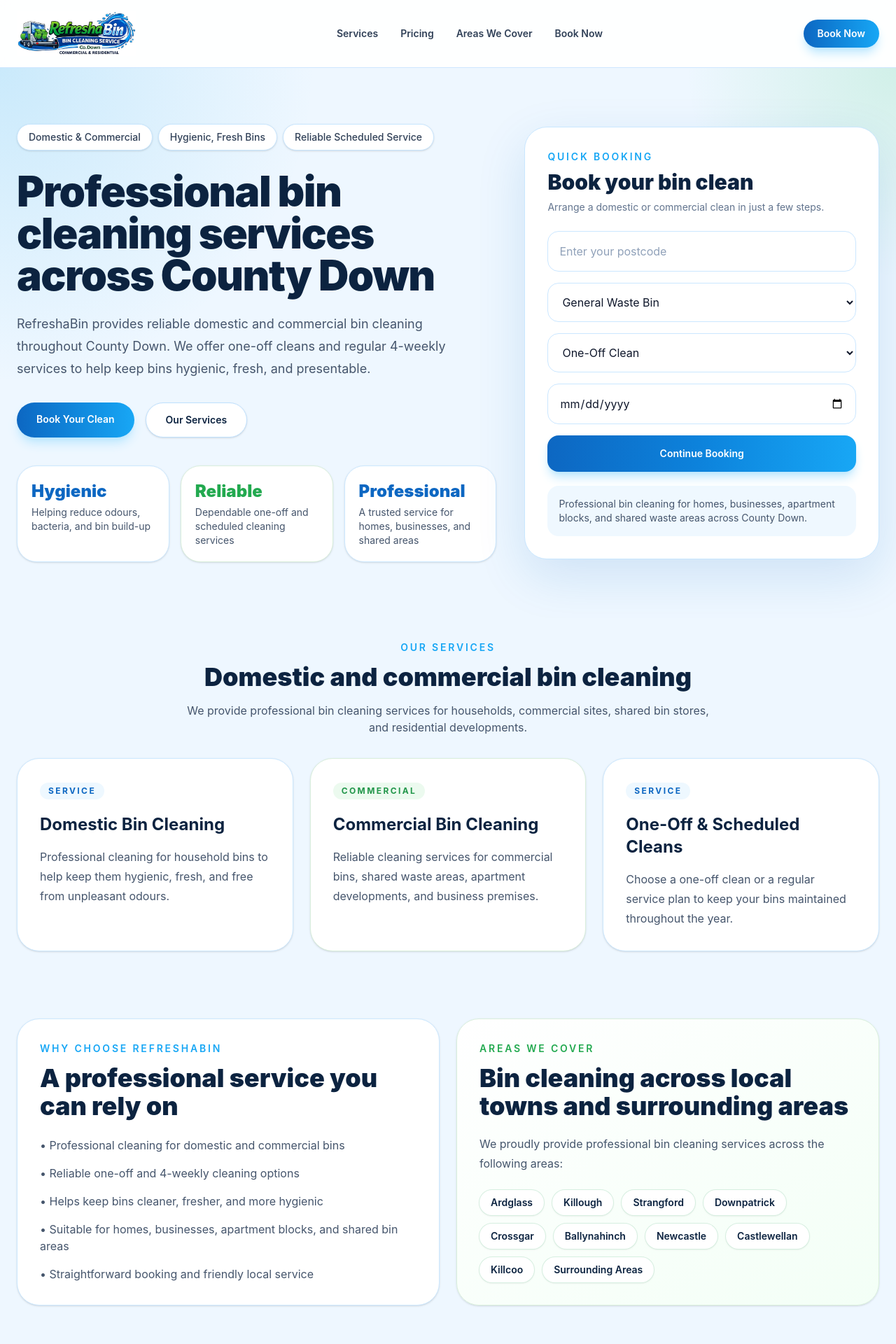
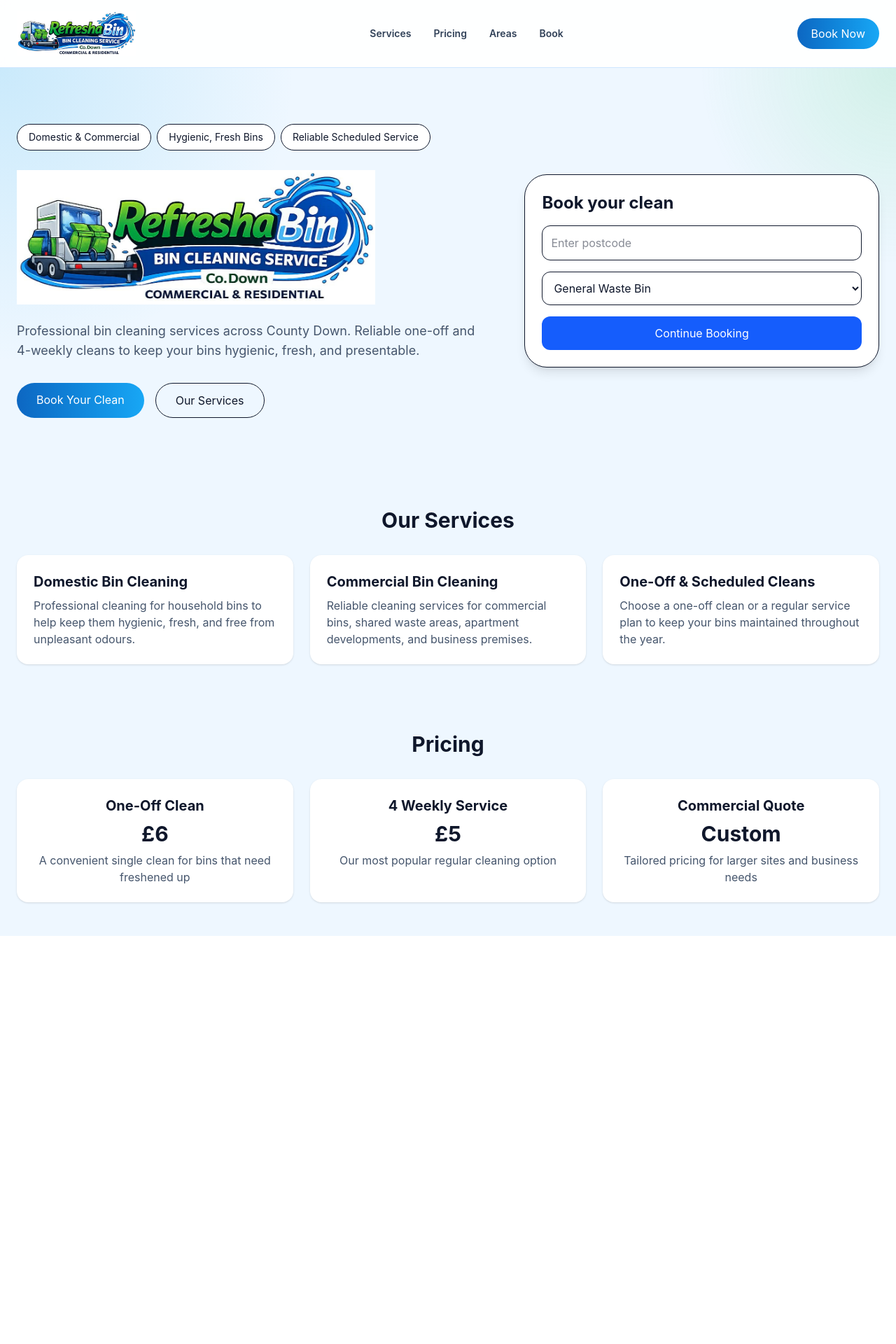
Before and after one commit to MaviUK/refreshabin, a React (Vite) app: page / in a window 1280 px wide. Shown: the top 1920 px of the page at 70% size. After the commit the page ends 1337 px from the top, so only its background shows below. Built offline with nearby package versions, Linux system fonts and the light colour scheme.

Commit message:
Refactor App.jsx layout and improve styling

```diff
--- a/src/App.jsx
+++ b/src/App.jsx
@@ -28,273 +28,133 @@ export default function App() {
 
   return (
     <div className="min-h-screen bg-[#eef7ff] pb-24 text-slate-900 md:pb-0">
+
+      {/* HEADER */}
       <header className="sticky top-0 z-20 border-b border-[#cfe7ff] bg-white/90 backdrop-blur">
         <div className="mx-auto flex max-w-7xl items-center justify-between px-6 py-4">
-          <div className="flex items-center gap-4">
-            <img src="/logo.jpeg" alt="RefreshaBin logo" className="h-14 w-auto sm:h-16" />
-          </div>
+          <img src="/logo.jpeg" alt="RefreshaBin logo" className="h-14 sm:h-16" />
 
           <nav className="hidden items-center gap-8 text-sm font-semibold text-slate-700 md:flex">
-            <a href="#services" className="transition hover:text-[#0b67c2]">Services</a>
-            <a href="#pricing" className="transition hover:text-[#0b67c2]">Pricing</a>
-            <a href="#areas" className="transition hover:text-[#0b67c2]">Areas We Cover</a>
-            <a href="#book" className="transition hover:text-[#0b67c2]">Book Now</a>
+            <a href="#services" className="hover:text-[#0b67c2]">Services</a>
+            <a href="#pricing" className="hover:text-[#0b67c2]">Pricing</a>
+            <a href="#areas" className="hover:text-[#0b67c2]">Areas</a>
+            <a href="#book" className="hover:text-[#0b67c2]">Book</a>
           </nav>
 
-          <a
-            href="#book"
-            className="rounded-full bg-gradient-to-r from-[#0d67c2] to-[#18a7f5] px-5 py-2.5 text-sm font-semibold text-white shadow-lg shadow-sky-200"
-          >
+          <a href="#book" className="rounded-full bg-gradient-to-r from-[#0d67c2] to-[#18a7f5] px-5 py-2.5 text-white">
             Book Now
           </a>
         </div>
       </header>
 
+      {/* HERO */}
       <section className="relative overflow-hidden">
         <div className="absolute inset-0 bg-[radial-gradient(circle_at_top_right,_rgba(34,197,94,0.14),_transparent_20%),radial-gradient(circle_at_top_left,_rgba(14,165,233,0.16),_transparent_30%)]" />
 
         <div className="relative mx-auto grid max-w-7xl gap-10 px-6 py-14 lg:grid-cols-[1.15fr_0.85fr] lg:items-center lg:py-20">
+
           <div>
-            <div className="inline-flex flex-wrap gap-2">
+            <div className="flex flex-wrap gap-2">
               {highlights.map((item) => (
-                <span
-                  key={item}
-                  className="rounded-full border border-[#c8e6ff] bg-white px-4 py-2 text-sm font-medium text-slate-700 shadow-sm"
-                >
+                <span key={item} className="rounded-full border bg-white px-4 py-2 text-sm">
                   {item}
                 </span>
               ))}
             </div>
 
-            <h1 className="mt-7 max-w-3xl text-5xl font-black tracking-tight text-[#0c2340] sm:text-6xl">
-              Professional bin cleaning services across County Down
-            </h1>
+            {/* 🔥 LOGO INSTEAD OF HEADING */}
+            <img
+              src="/logo.jpeg"
+              alt="RefreshaBin logo"
+              className="mt-7 w-full max-w-md sm:max-w-lg mx-auto lg:mx-0"
+            />
 
-            <p className="mt-6 max-w-2xl text-lg leading-8 text-slate-600">
-              RefreshaBin provides reliable domestic and commercial bin cleaning throughout County Down.
-              We offer one-off cleans and regular 4-weekly services to help keep bins hygienic, fresh, and presentable.
+            <p className="mt-6 max-w-2xl text-lg text-slate-600">
+              Professional bin cleaning services across County Down.
+              Reliable one-off and 4-weekly cleans to keep your bins hygienic, fresh, and presentable.
             </p>
 
-            <div className="mt-8 flex flex-wrap gap-4">
-              <a
-                href="#book"
-                className="rounded-full bg-gradient-to-r from-[#0d67c2] to-[#18a7f5] px-7 py-3.5 text-sm font-semibold text-white shadow-lg shadow-sky-200"
-              >
+            <div className="mt-8 flex gap-4">
+              <a href="#book" className="rounded-full bg-gradient-to-r from-[#0d67c2] to-[#18a7f5] px-7 py-3 text-white">
                 Book Your Clean
               </a>
-              <a
-                href="#services"
-                className="rounded-full border border-[#bfe1ff] bg-white px-7 py-3.5 text-sm font-semibold text-[#0c2340] shadow-sm"
-              >
+              <a href="#services" className="rounded-full border px-7 py-3">
                 Our Services
               </a>
             </div>
+          </div>
 
-            <div className="mt-10 grid gap-4 sm:grid-cols-3">
-              <div className="rounded-[1.75rem] border border-[#cce8ff] bg-white p-5 shadow-sm">
-                <div className="text-2xl font-black text-[#0d67c2]">Hygienic</div>
-                <div className="mt-1 text-sm text-slate-600">Helping reduce odours, bacteria, and bin build-up</div>
-              </div>
-              <div className="rounded-[1.75rem] border border-[#d9efdc] bg-white p-5 shadow-sm">
-                <div className="text-2xl font-black text-[#22a94f]">Reliable</div>
-                <div className="mt-1 text-sm text-slate-600">Dependable one-off and scheduled cleaning services</div>
-              </div>
-              <div className="rounded-[1.75rem] border border-[#cce8ff] bg-white p-5 shadow-sm">
-                <div className="text-2xl font-black text-[#0d67c2]">Professional</div>
-                <div className="mt-1 text-sm text-slate-600">A trusted service for homes, businesses, and shared areas</div>
-              </div>
+          {/* BOOKING CARD */}
+          <div id="book" className="rounded-[2rem] border bg-white p-6 shadow-lg">
+            <h2 className="text-2xl font-bold">Book your clean</h2>
+
+            <div className="mt-4 space-y-4">
+              <input className="w-full border rounded-xl p-3" placeholder="Enter postcode" />
+              <select className="w-full border rounded-xl p-3">
+                <option>General Waste Bin</option>
+                <option>Recycling Bin</option>
+              </select>
+              <button className="w-full bg-blue-600 text-white py-3 rounded-xl">
+                Continue Booking
+              </button>
             </div>
           </div>
 
-          <div
-            id="book"
-            className="rounded-[2rem] border border-[#c9e7ff] bg-white p-6 shadow-[0_24px_70px_rgba(13,103,194,0.14)] sm:p-8"
-          >
-            <div className="mb-6">
-              <p className="text-sm font-semibold uppercase tracking-[0.2em] text-[#18a7f5]">Quick Booking</p>
-              <h2 className="mt-2 text-3xl font-black text-[#0c2340]">Book your bin clean</h2>
-              <p className="mt-2 text-sm text-slate-500">Arrange a domestic or commercial clean in just a few steps.</p>
-            </div>
-
-            <div className="space-y-4">
-              <input
-                type="text"
-                placeholder="Enter your postcode"
-                className="w-full rounded-2xl border border-[#cbe7ff] px-4 py-4 outline-none placeholder:text-slate-400 focus:border-[#18a7f5]"
-              />
-
-              <select className="w-full rounded-2xl border border-[#cbe7ff] px-4 py-4 outline-none focus:border-[#18a7f5]">
-                <option>General Waste Bin</option>
-                <option>Recycling Bin</option>
-                <option>Garden Bin</option>
-                <option>Commercial Bin</option>
-              </select>
-
-              <select className="w-full rounded-2xl border border-[#cbe7ff] px-4 py-4 outline-none focus:border-[#18a7f5]">
-                <option>One-Off Clean</option>
-                <option>Every 4 Weeks</option>
-                <option>Monthly Service</option>
-                <option>Commercial Quote Request</option>
-              </select>
-
-              <input
-                type="date"
-                className="w-full rounded-2xl border border-[#cbe7ff] px-4 py-4 outline-none focus:border-[#18a7f5]"
-              />
-
-              <button className="w-full rounded-2xl bg-gradient-to-r from-[#0d67c2] via-[#0d83dc] to-[#18a7f5] py-4 text-sm font-semibold text-white shadow-lg shadow-sky-200">
-                Continue Booking
-              </button>
-            </div>
-
-            <div className="mt-5 rounded-2xl bg-[#eff8ff] p-4 text-sm text-slate-600">
-              Professional bin cleaning for homes, businesses, apartment blocks, and shared waste areas across County Down.
-            </div>
-          </div>
         </div>
       </section>
 
-      <section id="services" className="mx-auto max-w-7xl px-6 py-8">
-        <div className="mb-8 text-center">
-          <p className="text-sm font-semibold uppercase tracking-[0.2em] text-[#18a7f5]">Our Services</p>
-          <h2 className="mt-3 text-4xl font-black text-[#0c2340]">Domestic and commercial bin cleaning</h2>
-          <p className="mx-auto mt-4 max-w-3xl text-slate-600">
-            We provide professional bin cleaning services for households, commercial sites, shared bin stores, and residential developments.
-          </p>
-        </div>
+      {/* SERVICES */}
+      <section id="services" className="max-w-7xl mx-auto px-6 py-12">
+        <h2 className="text-3xl font-bold text-center mb-8">
+          Our Services
+        </h2>
 
-        <div className="grid gap-6 md:grid-cols-3">
-          {services.map((item, index) => (
-            <div
-              key={item.title}
-              className={`rounded-[2rem] border bg-white p-8 shadow-sm ${
-                index === 1 ? "border-[#d9efdc]" : "border-[#cce8ff]"
-              }`}
-            >
-              <div
-                className={`inline-flex rounded-full px-3 py-1 text-xs font-bold uppercase tracking-[0.2em] ${
-                  index === 1 ? "bg-[#ecfaef] text-[#22964a]" : "bg-[#eef8ff] text-[#0d67c2]"
-                }`}
-              >
-                {index === 1 ? "Commercial" : "Service"}
-              </div>
-              <h3 className="mt-5 text-2xl font-bold text-[#0c2340]">{item.title}</h3>
-              <p className="mt-4 leading-7 text-slate-600">{item.text}</p>
+        <div className="grid md:grid-cols-3 gap-6">
+          {services.map((s) => (
+            <div key={s.title} className="bg-white p-6 rounded-2xl shadow">
+              <h3 className="text-xl font-bold">{s.title}</h3>
+              <p className="mt-2 text-slate-600">{s.text}</p>
             </div>
           ))}
         </div>
       </section>
 
-      <section className="mx-auto max-w-7xl px-6 py-16">
-        <div className="grid gap-6 lg:grid-cols-2">
-          <div className="rounded-[2rem] border border-[#cce8ff] bg-white p-8 shadow-sm">
-            <p className="text-sm font-semibold uppercase tracking-[0.2em] text-[#18a7f5]">Why Choose RefreshaBin</p>
-            <h2 className="mt-3 text-4xl font-black text-[#0c2340]">A professional service you can rely on</h2>
-            <ul className="mt-6 space-y-4 text-slate-600">
-              <li>• Professional cleaning for domestic and commercial bins</li>
-              <li>• Reliable one-off and 4-weekly cleaning options</li>
-              <li>• Helps keep bins cleaner, fresher, and more hygienic</li>
-              <li>• Suitable for homes, businesses, apartment blocks, and shared bin areas</li>
-              <li>• Straightforward booking and friendly local service</li>
-            </ul>
-          </div>
+      {/* PRICING */}
+      <section id="pricing" className="max-w-7xl mx-auto px-6 py-12">
+        <h2 className="text-3xl font-bold text-center mb-8">
+          Pricing
+        </h2>
 
-          <div
-            id="areas"
-            className="rounded-[2rem] border border-[#d9efdc] bg-gradient-to-br from-[#ffffff] to-[#f3fff6] p-8 shadow-sm"
-          >
-            <p className="text-sm font-semibold uppercase tracking-[0.2em] text-[#22a94f]">Areas We Cover</p>
-            <h2 className="mt-3 text-4xl font-black text-[#0c2340]">Bin cleaning across local towns and surrounding areas</h2>
-            <p className="mt-5 leading-7 text-slate-600">
-              We proudly provide professional bin cleaning services across the following areas:
-            </p>
-            <div className="mt-6 flex flex-wrap gap-3">
-              {[
-                "Ardglass",
-                "Killough",
-                "Strangford",
-                "Downpatrick",
-                "Crossgar",
-                "Ballynahinch",
-                "Newcastle",
-                "Castlewellan",
-                "Killcoo",
-                "Surrounding Areas",
-              ].map((area) => (
-                <span
-                  key={area}
-                  className="rounded-full bg-white px-4 py-2 text-sm font-semibold text-[#0c2340] shadow-sm ring-1 ring-[#d6efe0]"
-                >
-                  {area}
-                </span>
-              ))}
-            </div>
-          </div>
-        </div>
-      </section>
-
-      <section id="pricing" className="mx-auto max-w-7xl px-6 py-4 pb-16">
-        <div className="text-center">
-          <p className="text-sm font-semibold uppercase tracking-[0.2em] text-[#18a7f5]">Pricing</p>
-          <h2 className="mt-3 text-4xl font-black text-[#0c2340]">Straightforward pricing for homes and businesses</h2>
-        </div>
-
-        <div className="mt-10 grid gap-6 md:grid-cols-3">
-          {pricing.map((item, index) => (
-            <div
-              key={item.title}
-              className={`rounded-[2rem] border bg-white p-8 text-center shadow-sm ${
-                index === 1 ? "border-[#22c55e] ring-2 ring-[#dff6e8]" : "border-[#cce8ff]"
-              }`}
-            >
-              <h3 className="text-2xl font-bold text-[#0c2340]">{item.title}</h3>
-              <div className={`mt-5 text-5xl font-black ${index === 1 ? "text-[#22a94f]" : "text-[#0d67c2]"}`}>
-                {item.price}
-              </div>
-              <p className="mt-4 text-slate-600">{item.note}</p>
+        <div className="grid md:grid-cols-3 gap-6">
+          {pricing.map((p) => (
+            <div key={p.title} className="bg-white p-6 rounded-2xl shadow text-center">
+              <h3 className="text-xl font-bold">{p.title}</h3>
+              <div className="text-3xl font-bold mt-2">{p.price}</div>
+              <p className="mt-2 text-slate-600">{p.note}</p>
             </div>
           ))}
         </div>
       </section>
 
-      <section className="px-6 pb-16">
-        <div className="mx-auto max-w-7xl rounded-[2rem] bg-gradient-to-r from-[#0c63ba] via-[#1188de] to-[#19a9f4] p-10 text-white shadow-[0_24px_70px_rgba(13,103,194,0.2)]">
-          <div className="grid gap-6 lg:grid-cols-[1fr_auto] lg:items-center">
-            <div>
-              <h2 className="text-4xl font-black">Ready to book your bin clean?</h2>
-              <p className="mt-4 max-w-2xl text-white/90">
-                Choose a one-off clean or set up a regular service to keep your bins looking cleaner, smelling fresher, and maintained all year round.
-              </p>
-            </div>
-            <a
-              href="#book"
-              className="inline-flex items-center justify-center rounded-full bg-white px-7 py-3.5 text-sm font-semibold text-[#0d67c2] shadow-lg"
-            >
-              Start Booking
-            </a>
-          </div>
-        </div>
-      </section>
-
-      {/* Mobile Bottom Contact Bar */}
-      <div className="fixed bottom-0 left-0 right-0 z-50 border-t border-white/20 bg-white/95 p-3 shadow-[0_-10px_30px_rgba(0,0,0,0.08)] backdrop-blur md:hidden">
+      {/* MOBILE BAR */}
+      <div className="fixed bottom-0 left-0 right-0 z-50 bg-white p-3 shadow md:hidden">
         <div className="grid grid-cols-2 gap-3">
           <a
             href="https://wa.me/447835843481"
             target="_blank"
-            rel="noreferrer"
-            className="rounded-full bg-[#22a94f] px-4 py-3 text-center text-sm font-bold text-white shadow-lg"
+            className="bg-green-500 text-white text-center py-3 rounded-full font-bold"
           >
             Chat
           </a>
           <a
             href="tel:+447835843481"
-            className="rounded-full bg-gradient-to-r from-[#0d67c2] to-[#18a7f5] px-4 py-3 text-center text-sm font-bold text-white shadow-lg"
+            className="bg-blue-600 text-white text-center py-3 rounded-full font-bold"
           >
             Call Us
           </a>
         </div>
       </div>
+
     </div>
   );
 }
```
